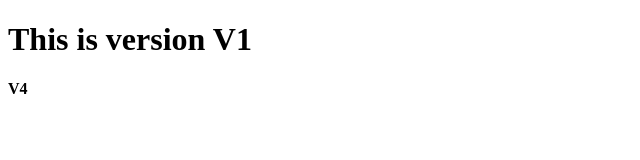
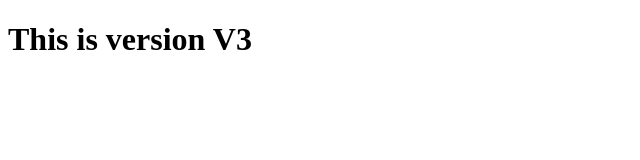
Before and after one commit to sumitsingh-pithora/my-repo, a plain HTML site: page index.html in a window 1280 px wide. Shown: the full height of the page, 0-640 px from the left. Drawn offline with Linux system fonts and the light colour scheme.

Commit message:
This is V3

```diff
--- a/index.html
+++ b/index.html
@@ -6,6 +6,5 @@
     <title>Document</title>
 </head>
 <body>
-    <h1>This is version V1</h1>
-    <h4>V4</h4>
+    <h1>This is version V3</h1>
 </html>
```
